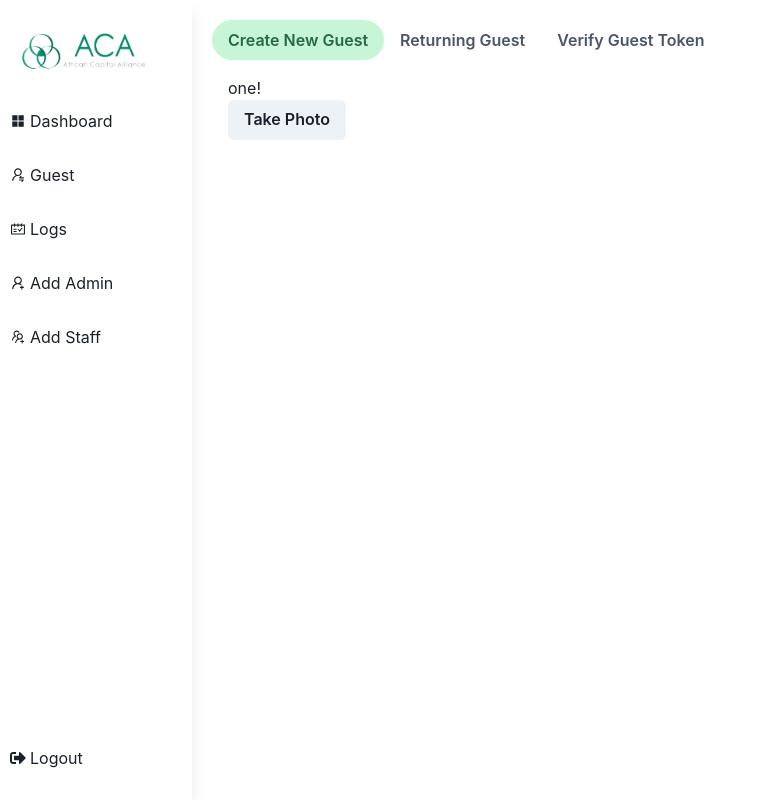
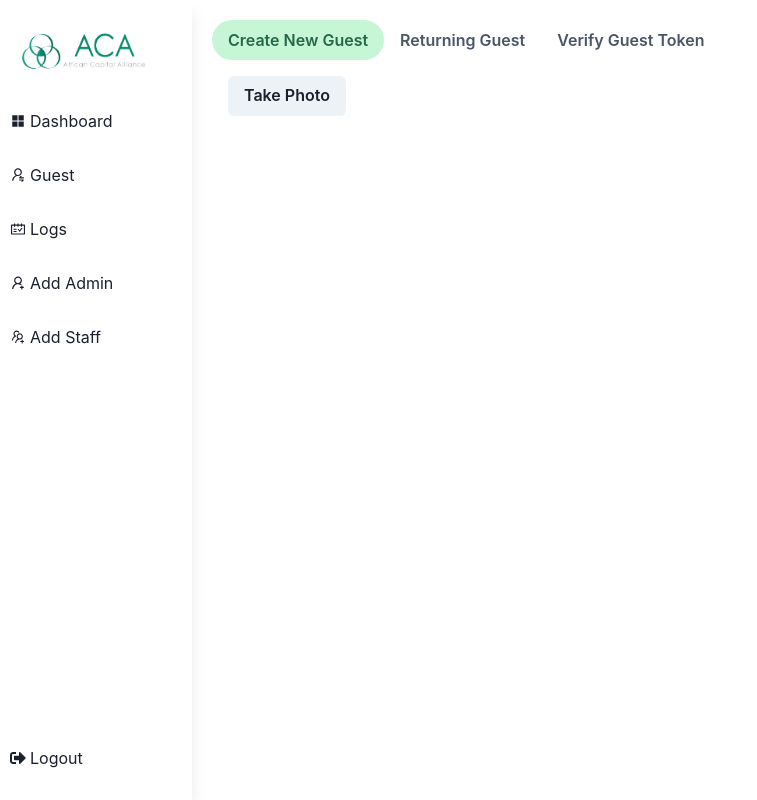
Before and after one commit to Lotusbetaanalytics/ACA-VMS-front, a React (Create React App) app: page /frontdesk/guest in a window 1280 px wide. Shown: the whole page, without its empty margins (0-757 px from the left). Built offline with nearby package versions, Linux system fonts and the light colour scheme.

Commit message:
working on new guest screen

```diff
--- a/src/screens/GuestScreen.js
+++ b/src/screens/GuestScreen.js
@@ -17,14 +17,13 @@ const GuestScreen = () => {
           </TabList>
           <TabPanels>
             <TabPanel>
-              <p>one!</p>
               <NewGuest />
             </TabPanel>
             <TabPanel>
               <p>two!</p>
             </TabPanel>
             <TabPanel>
-              <p>two!</p>
+              <p>three!</p>
             </TabPanel>
           </TabPanels>
         </Tabs>
```
